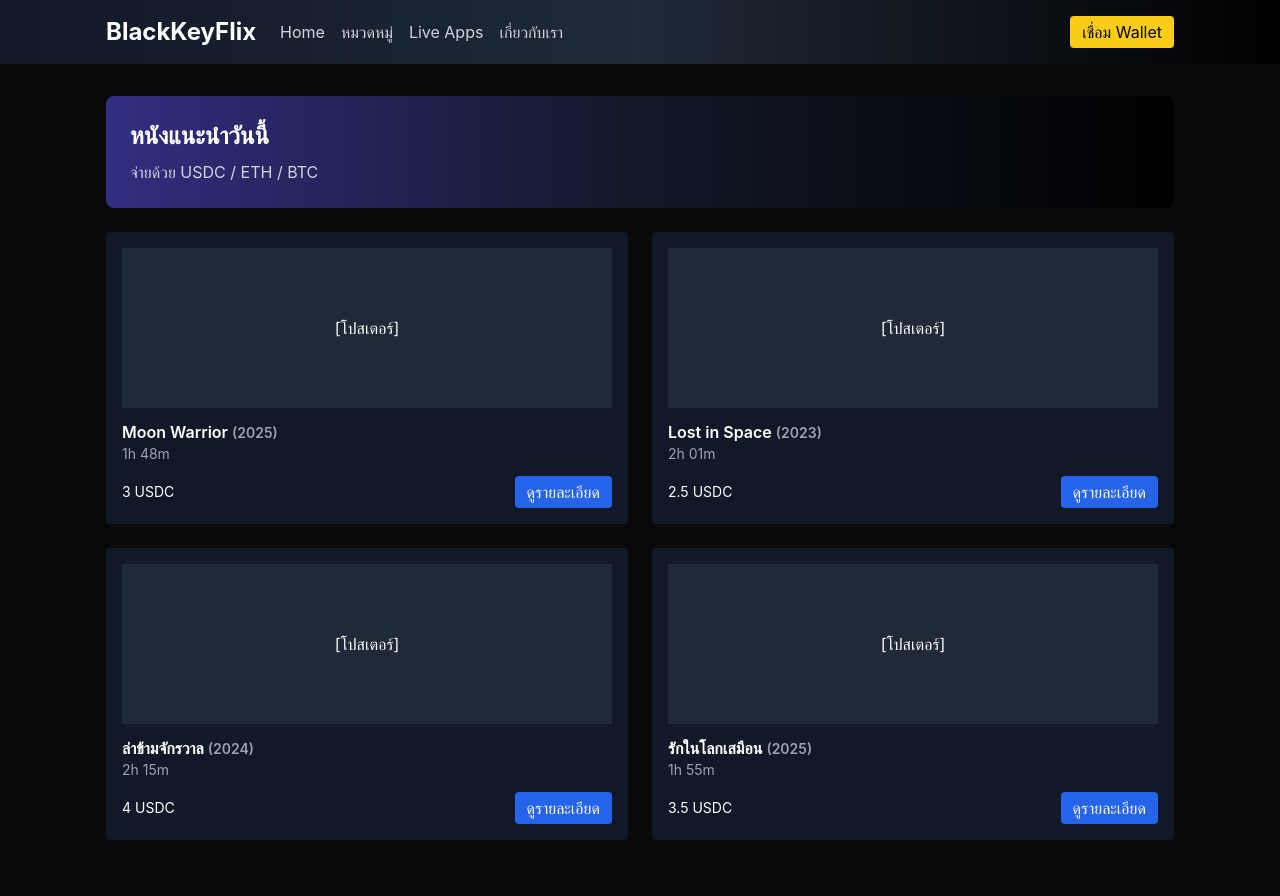
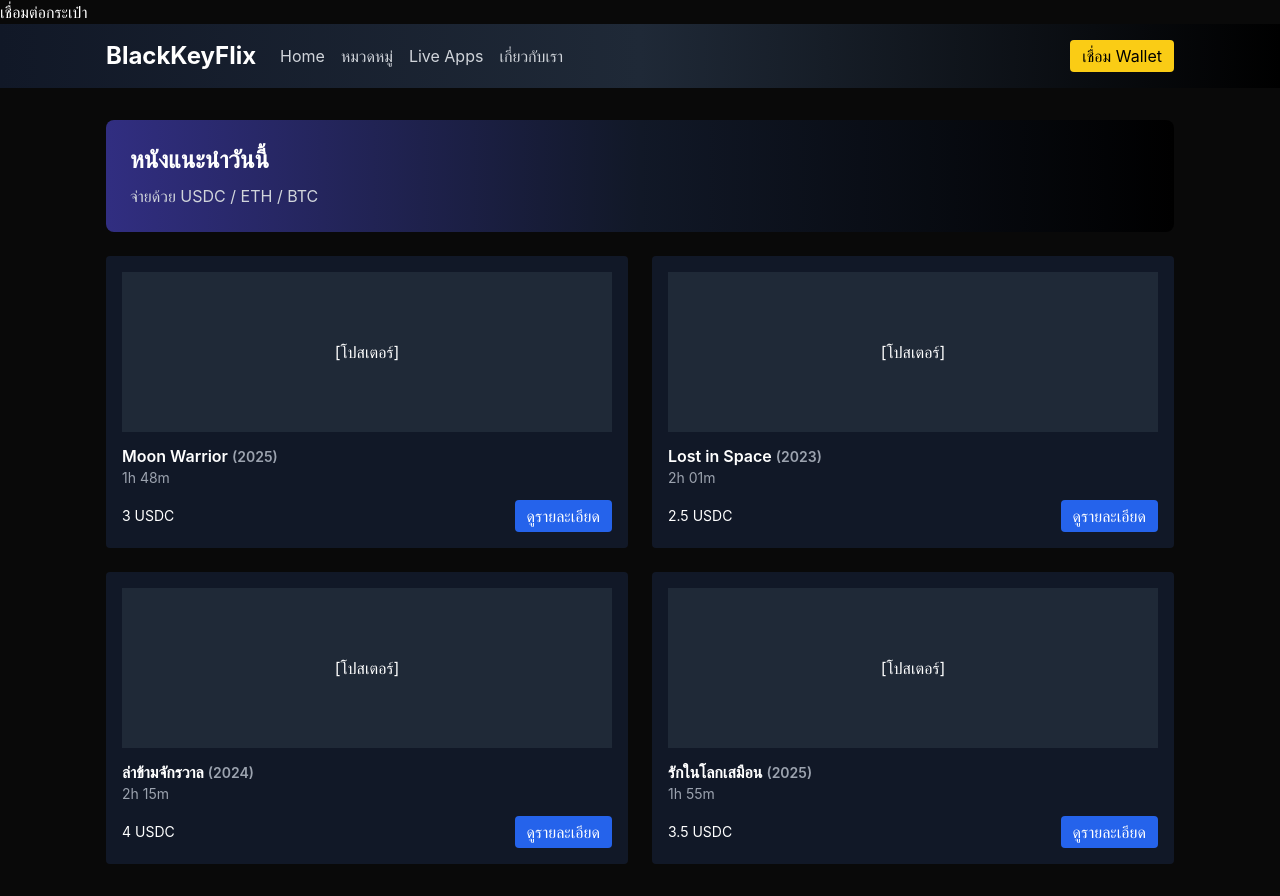
Before and after one commit to aitthiphon0922-cloud/arty-movie, a Next.js app: page / in a window 1280 px wide. Before the commit the page ends 872 px from the top, so only its background shows below. Built offline with nearby package versions, Linux system fonts and the light colour scheme.

Commit message:
Updatewallet

```diff
--- a/pages/index.js
+++ b/pages/index.js
@@ -29,6 +29,10 @@ export default function HomePage() {
 
   return (
     <div>
+      <button onClick={() => window.location.href='/connectWallet'}>
+  เชื่อมต่อกระเป๋า
+</button>
+
       <Header onNavigate={navigate} user={user} onConnect={connectWallet} />
       <main className="container py-8">
         <section className="mb-6 p-6 rounded-lg bg-gradient-to-r from-indigo-900 via-gray-900 to-black">
@@ -52,6 +56,3 @@ export default function HomePage() {
     </div>
   )
 }
-<button onClick={() => window.location.href='/connectWallet'}>
-  เชื่อมต่อกระเป๋า
-</button>
```
Also changed, not shown: pages/connectWallet.js (line endings or trailing spaces).
